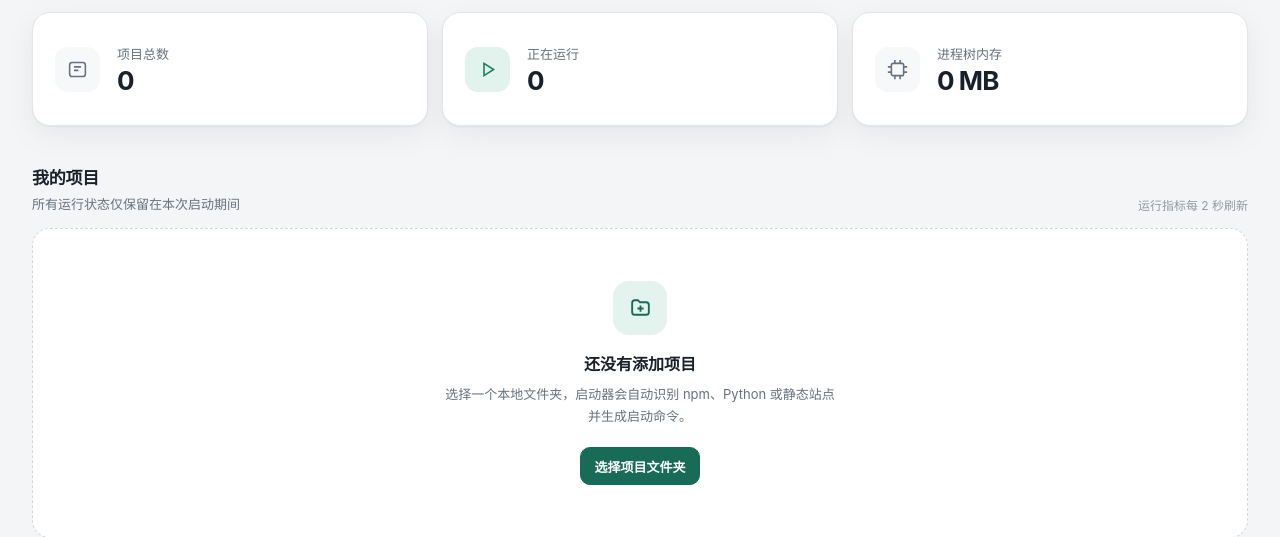
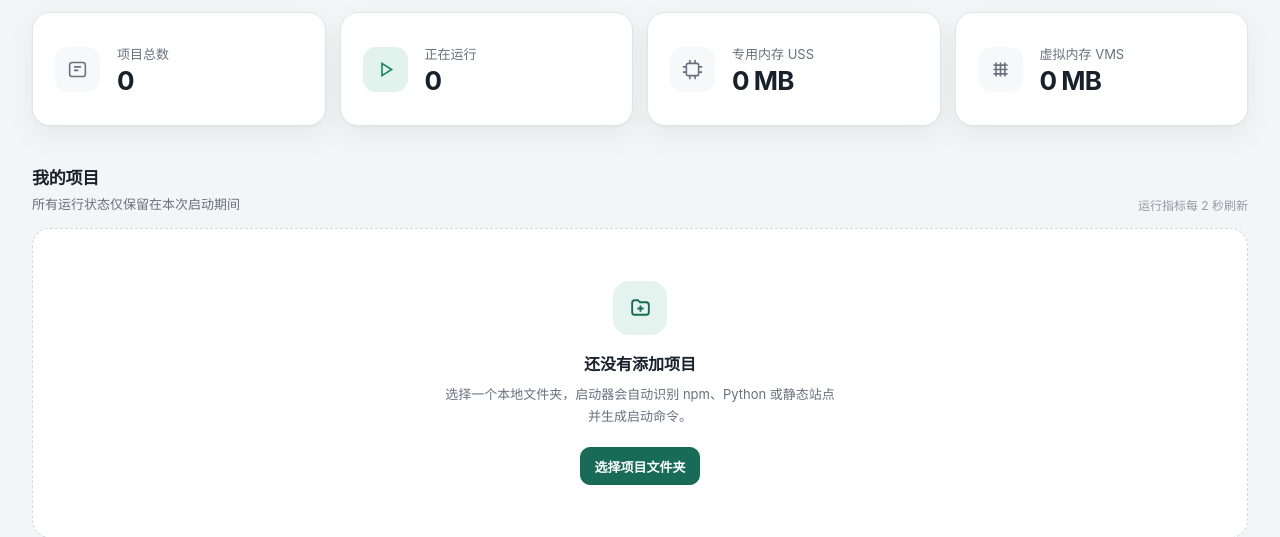
Before and after one commit to yanjing19989/web_router, a FastAPI app: page / in a window 1280 px wide. Shown: the part 96-633 px from the top of the page. Run offline with FastAPI, Linux system fonts and the light colour scheme; data that the repository does not hold is empty.

Commit message:
feat: report uss and vms memory metrics

```diff
--- a/app.py
+++ b/app.py
@@ -215,7 +215,8 @@ class ProcessManager:
             "status": "stopped",
             "pid": None,
             "cpu_percent": 0.0,
-            "memory_bytes": 0,
+            "memory_uss_bytes": 0,
+            "memory_vms_bytes": 0,
             "uptime_seconds": 0,
         }
         with self._lock:
@@ -233,14 +234,17 @@ class ProcessManager:
                 return stopped
 
             cpu_percent = 0.0
-            memory_bytes = 0
+            memory_uss_bytes = 0
+            memory_vms_bytes = 0
             live_pids: set[int] = set()
             for process in processes:
                 try:
                     live_pids.add(process.pid)
                     sampled = runtime.cpu_processes.setdefault(process.pid, process)
                     cpu_percent += sampled.cpu_percent(interval=None)
-                    memory_bytes += sampled.memory_info().rss
+                    memory = sampled.memory_full_info()
+                    memory_uss_bytes += getattr(memory, "uss", 0)
+                    memory_vms_bytes += memory.vms
                 except (psutil.NoSuchProcess, psutil.AccessDenied):
                     continue
             runtime.cpu_processes = {
@@ -252,7 +256,8 @@ class ProcessManager:
                 "status": "running",
                 "pid": runtime.process.pid,
                 "cpu_percent": round(cpu_percent, 1),
-                "memory_bytes": memory_bytes,
+                "memory_uss_bytes": memory_uss_bytes,
+                "memory_vms_bytes": memory_vms_bytes,
                 "uptime_seconds": int(time.monotonic() - runtime.started_at),
             }
 
@@ -379,7 +384,12 @@ class LauncherService:
             "summary": {
                 "total": len(projects),
                 "running": sum(item["status"] == "running" for item in projects),
-                "total_memory_bytes": sum(item["memory_bytes"] for item in projects),
+                "total_memory_uss_bytes": sum(
+                    item["memory_uss_bytes"] for item in projects
+                ),
+                "total_memory_vms_bytes": sum(
+                    item["memory_vms_bytes"] for item in projects
+                ),
             },
             "projects": projects,
         }
--- a/templates/index.html
+++ b/templates/index.html
@@ -145,7 +145,7 @@
 
     .summary-grid {
       display: grid;
-      grid-template-columns: repeat(3, minmax(0, 1fr));
+      grid-template-columns: repeat(4, minmax(0, 1fr));
       gap: 14px;
       margin: 12px 0 38px;
     }
@@ -398,7 +398,11 @@
         </article>
         <article class="summary-card">
           <div class="summary-icon" aria-hidden="true"><svg viewBox="0 0 24 24" fill="none" stroke="currentColor" stroke-width="1.8"><rect x="5" y="5" width="14" height="14" rx="2"/><path d="M9 1v4m6-4v4M9 19v4m6-4v4M1 9h4m14 0h4M1 15h4m14 0h4"/></svg></div>
-          <div><div class="summary-label">进程树内存</div><div class="summary-value" id="memory-total">—</div></div>
+          <div><div class="summary-label">专用内存 USS</div><div class="summary-value" id="memory-uss-total">—</div></div>
+        </article>
+        <article class="summary-card">
+          <div class="summary-icon" aria-hidden="true"><svg viewBox="0 0 24 24" fill="none" stroke="currentColor" stroke-width="1.8"><path d="M4 7h16M4 12h16M4 17h16"/><path d="M7 4v16m5-16v16m5-16v16"/></svg></div>
+          <div><div class="summary-label">虚拟内存 VMS</div><div class="summary-value" id="memory-vms-total">—</div></div>
         </article>
       </section>
 
@@ -607,10 +611,10 @@
       const metrics = document.createElement('dl');
       metrics.className = 'metrics';
       metrics.append(
-        metric('端口', String(project.port)),
         metric('PID', project.pid ? String(project.pid) : '—'),
         metric('CPU', running ? `${project.cpu_percent.toFixed(1)}%` : '—'),
-        metric('内存', running ? formatBytes(project.memory_bytes) : '—')
+        metric('专用内存', running ? formatBytes(project.memory_uss_bytes) : '—'),
+        metric('虚拟内存', running ? formatBytes(project.memory_vms_bytes) : '—')
       );
 
       const details = document.createElement('div');
@@ -650,7 +654,8 @@
       state.projects = payload.projects;
       document.querySelector('#total-count').textContent = payload.summary.total;
       document.querySelector('#running-count').textContent = payload.summary.running;
-      document.querySelector('#memory-total').textContent = formatBytes(payload.summary.total_memory_bytes);
+      document.querySelector('#memory-uss-total').textContent = formatBytes(payload.summary.total_memory_uss_bytes);
+      document.querySelector('#memory-vms-total').textContent = formatBytes(payload.summary.total_memory_vms_bytes);
       content.replaceChildren();
       if (!payload.projects.length) {
         content.append(document.querySelector('#empty-template').content.cloneNode(true));
@@ -779,7 +784,8 @@
         summary: {
           total: state.projects.length,
           running: state.projects.filter(item => item.status === 'running').length,
-          total_memory_bytes: state.projects.reduce((sum, item) => sum + item.memory_bytes, 0)
+          total_memory_uss_bytes: state.projects.reduce((sum, item) => sum + item.memory_uss_bytes, 0),
+          total_memory_vms_bytes: state.projects.reduce((sum, item) => sum + item.memory_vms_bytes, 0)
         },
         projects: state.projects
       });
```
Also changed, not shown: tests/test_launcher.py (+2 -1 lines).
